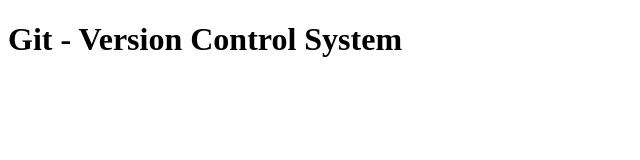
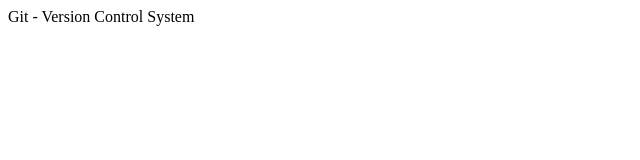
Before and after one commit to MasterJuan/hello_world_git, a plain HTML site: page index.html in a window 1280 px wide. Shown: the whole page, without its empty margins (0-640 px from the left). Drawn offline with Linux system fonts and the light colour scheme.

Commit message:
<!DOCTYPE html> <html> <head>     <meta charset="utf-8">     <title>Hello World</title> </head>
<body>
<h1g>Git -  Version Control System</h1g>
</body>
</html>

```diff
--- a/index.html
+++ b/index.html
@@ -6,6 +6,6 @@
 </head>
 
 <body>
-<h1>Git -  Version Control System</h1>
+<h1g>Git -  Version Control System</h1g>
 </body>
 </html>
```
Also changed, not shown: dfdfd.html (added, +10 -0 lines).
